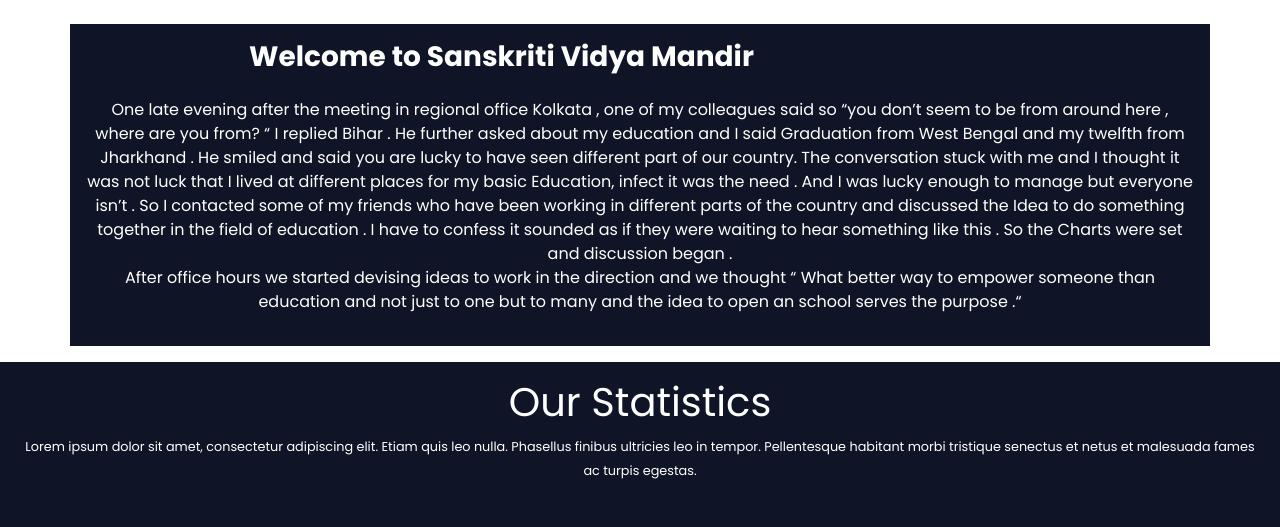
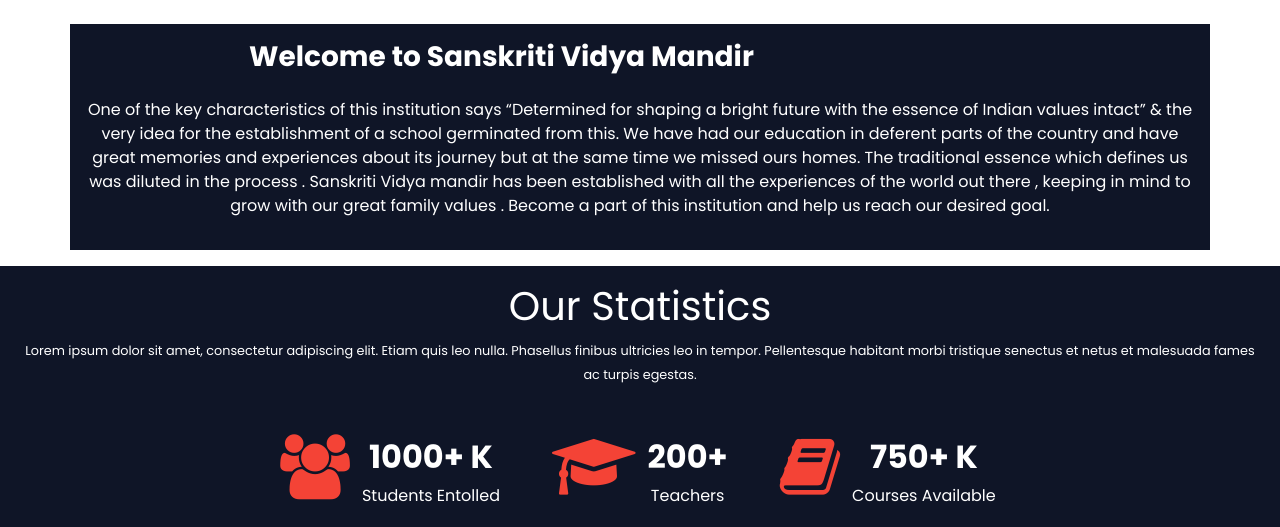
Before and after one commit to aksit677/Sanskriti_Website_repo, a plain HTML site: page index.html in a window 1280 px wide. Shown: the part 770-1297 px from the top of the page. Drawn offline with nearby package versions, Linux system fonts and the light colour scheme; a script that the page names is missing.

Commit message:
Update index.html
updated "About us "

```diff
--- a/index.html
+++ b/index.html
@@ -161,9 +161,7 @@
             <div class="about-us-statistics text-center p-3">
                 <h3 class="w-75 pb-3"><strong>Welcome to Sanskriti Vidya Mandir</strong></h3>
                 <p>
-					One late evening  after the meeting in regional office Kolkata , one of my colleagues said so “you don’t seem to be from around here , where are you from? “ I replied Bihar . He further asked about my education and I said Graduation from West Bengal and my twelfth from Jharkhand   . He smiled and said you are lucky to have seen different part of our country. The conversation stuck with me and I thought it was not luck that I lived at different places for my basic Education, infect it was the need . And I was lucky enough to manage but everyone isn’t . So I contacted some of my friends who have been working in different parts of the country and discussed the Idea to do something together in the field of education . I have to confess it sounded as if they were waiting to hear something like this . So the Charts were set and discussion began .
-					<br />
-					After office hours we started devising ideas to work in the direction and we thought “  What better way to empower someone than education and not just to one but to many and the idea to open an school serves the purpose .“
+					One of the key characteristics of this institution says “Determined for shaping a bright future with the essence of Indian values intact” & the very idea for the establishment of a school germinated from this. We have had our education in deferent parts of the country and have great memories and experiences about its journey but at the same time we missed ours homes. The traditional essence which defines us was diluted in the process . Sanskriti Vidya mandir has been established with all the experiences of the world out there , keeping in mind to grow with our great family values . Become a part of this institution and help us reach our desired goal.
                 </p>
             </div>
 			<!--
```
